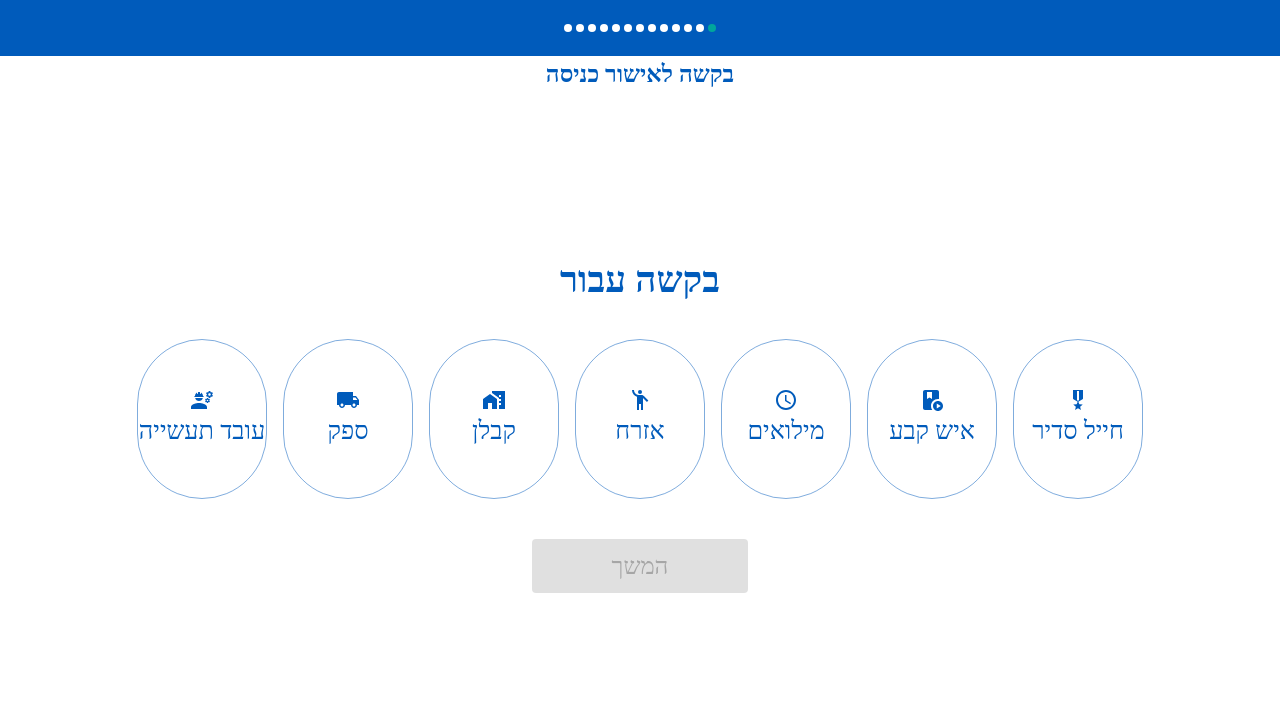
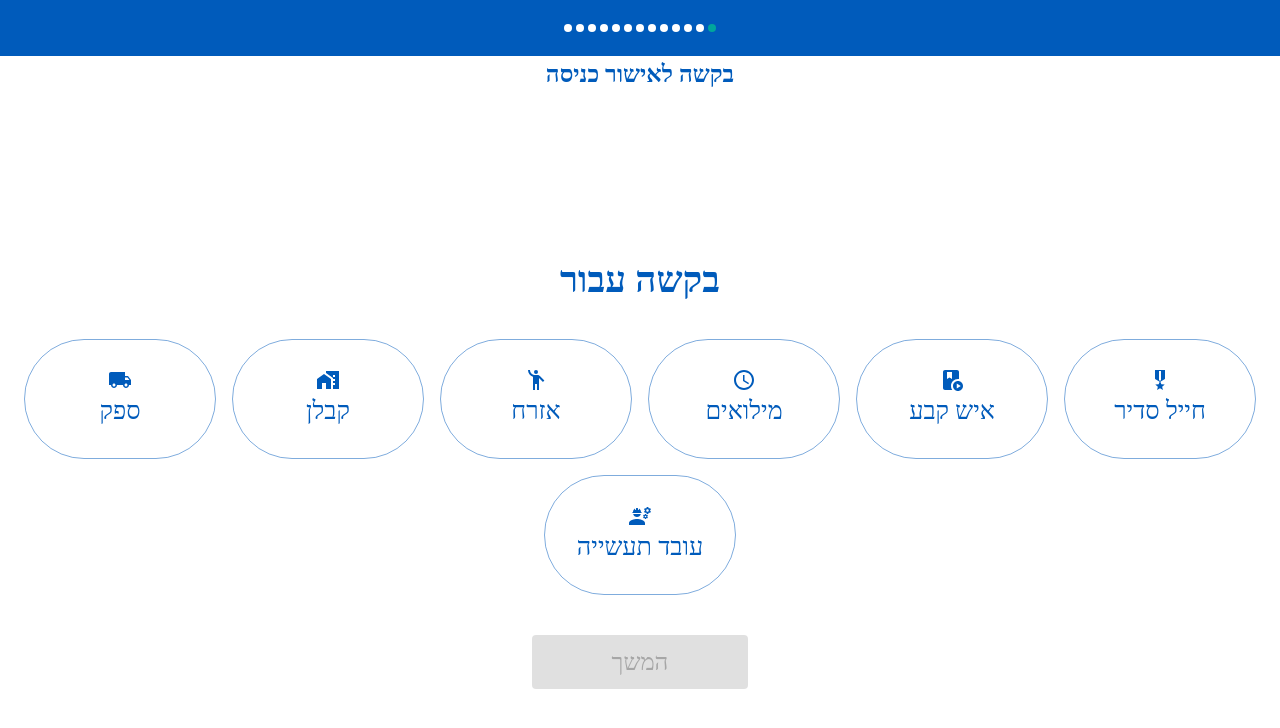
Before and after one commit to RopLeRm8/enter_perms, a Next.js app: page /citizenticket in a window 1280 px wide. Shown: the top 728 px of the page. Built offline with nearby package versions, Linux system fonts and the light colour scheme.

Commit message:
New font update

```diff
--- a/src/app/citizenticket/page.tsx
+++ b/src/app/citizenticket/page.tsx
@@ -577,10 +577,10 @@ export default function ClientTicket() {
                     sx={{
                       px: 8,
                       minWidth: "20%",
-                      width: "10vw",
+                      width: "12rem",
                       borderRadius: "100px",
-                      height: "20vh",
-                      maxHeight: "20vh",
+                      height: "15vh",
+                      maxHeight: "15vh",
                     }}
                     onClick={() => {
                       handleInputChange(currentStep.fieldName, opt.optionname);
--- a/src/providers/ThemeProvider.tsx
+++ b/src/providers/ThemeProvider.tsx
@@ -4,7 +4,7 @@ import { createTheme } from "@mui/material";
 
 export const theme = createTheme({
   direction: "rtl",
-  typography: { fontFamily: "Assistant" },
+  typography: { fontFamily: "David" },
   palette: {
     primary: {
       main: "#005bbb",
```
